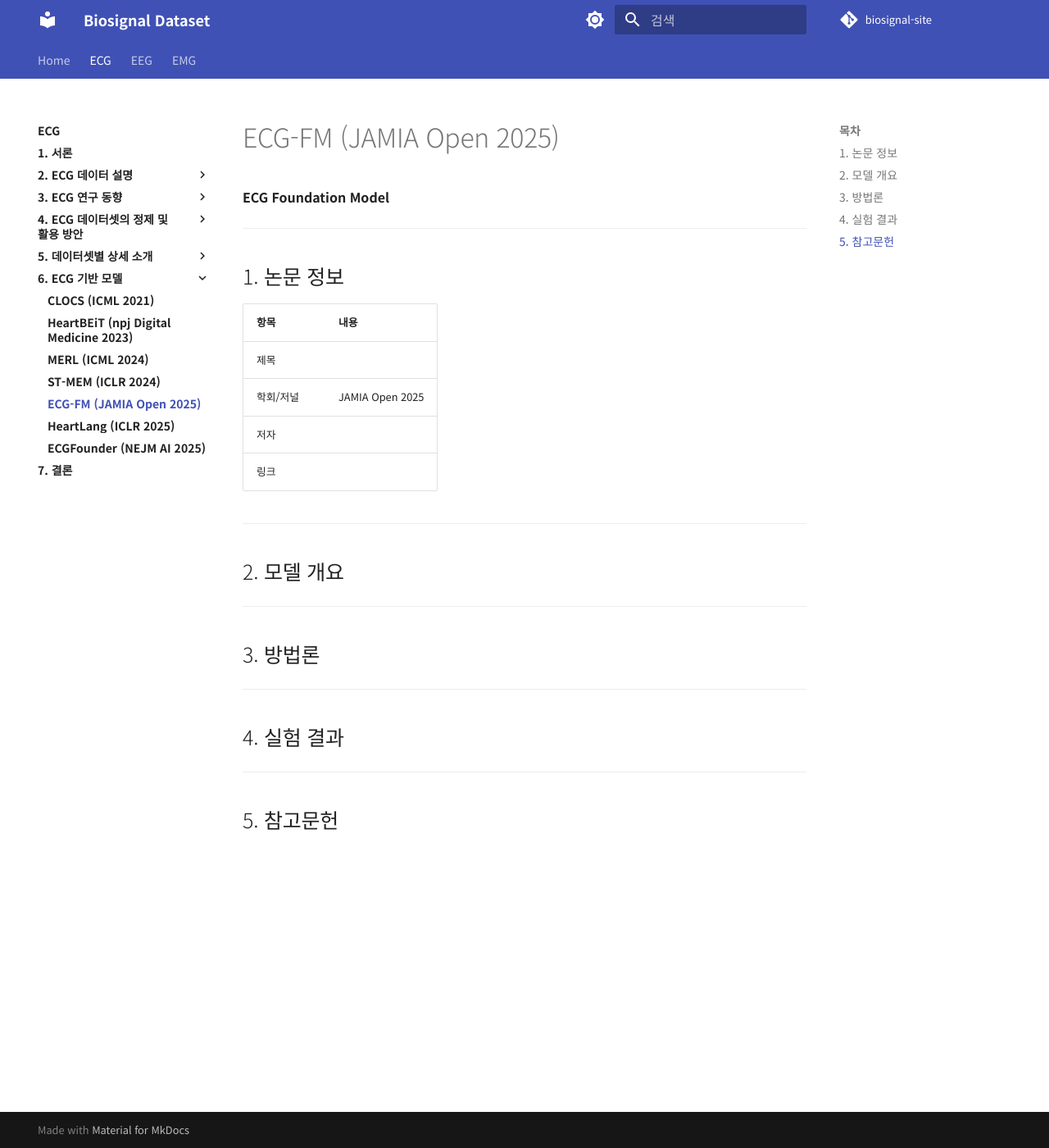
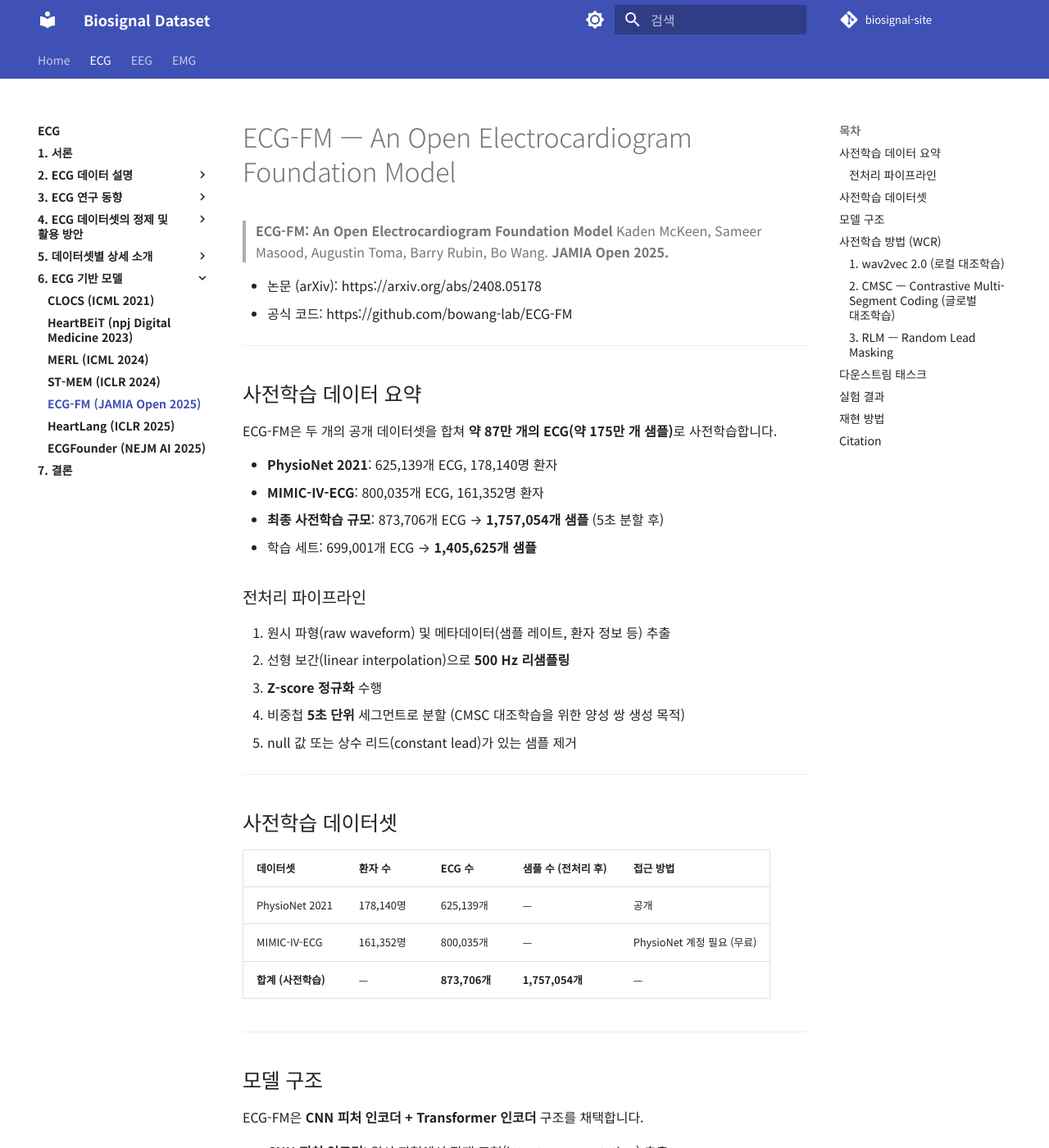
Before and after one commit to iwantjeonyeok/biosignal-site, an MkDocs documentation site: the page built from docs/ecg/6-ecg-기반-모델/ecg-fm.md, in a window 1280 px wide and 1400 px high. Shown: the whole window at 82% size. Built offline with MkDocs 1.6.1 and Material for MkDocs 9.7.7, drawn with Linux system fonts in a browser that asks for light colours; comment, search, counter and statistics services are not loaded; some of the changed text lies outside the part shown.

Commit message:
Add detailed ECG-FM page with pre-training data, architecture, and results

````diff
--- a/docs/ecg/6-ecg-기반-모델/ecg-fm.md
+++ b/docs/ecg/6-ecg-기반-모델/ecg-fm.md
@@ -1,36 +1,122 @@
-# ECG-FM (JAMIA Open 2025)
+# ECG-FM — An Open Electrocardiogram Foundation Model
 
-**ECG Foundation Model**
+> **ECG-FM: An Open Electrocardiogram Foundation Model**
+> Kaden McKeen, Sameer Masood, Augustin Toma, Barry Rubin, Bo Wang. **JAMIA Open 2025.**
+
+- 논문 (arXiv): https://arxiv.org/abs/2408.05178
+- 공식 코드: https://github.com/bowang-lab/ECG-FM
 
 ---
 
-## 1. 논문 정보
+## 사전학습 데이터 요약
 
-| 항목 | 내용 |
-| --- | --- |
-| 제목 |  |
-| 학회/저널 | JAMIA Open 2025 |
-| 저자 |  |
-| 링크 |  |
+ECG-FM은 두 개의 공개 데이터셋을 합쳐 **약 87만 개의 ECG(약 175만 개 샘플)**로 사전학습합니다.
+
+- **PhysioNet 2021**: 625,139개 ECG, 178,140명 환자
+- **MIMIC-IV-ECG**: 800,035개 ECG, 161,352명 환자
+- **최종 사전학습 규모**: 873,706개 ECG → **1,757,054개 샘플** (5초 분할 후)
+  - 학습 세트: 699,001개 ECG → **1,405,625개 샘플**
+
+### 전처리 파이프라인
+
+1. 원시 파형(raw waveform) 및 메타데이터(샘플 레이트, 환자 정보 등) 추출
+2. 선형 보간(linear interpolation)으로 **500 Hz 리샘플링**
+3. **Z-score 정규화** 수행
+4. 비중첩 **5초 단위** 세그먼트로 분할 (CMSC 대조학습을 위한 양성 쌍 생성 목적)
+5. null 값 또는 상수 리드(constant lead)가 있는 샘플 제거
 
 ---
 
-## 2. 모델 개요
+## 사전학습 데이터셋
 
-<!-- 모델에 대한 전반적인 설명을 작성하세요 -->
+| 데이터셋 | 환자 수 | ECG 수 | 샘플 수 (전처리 후) | 접근 방법 |
+|---------|--------|--------|-------------------|----------|
+| PhysioNet 2021 | 178,140명 | 625,139개 | — | 공개 |
+| MIMIC-IV-ECG | 161,352명 | 800,035개 | — | PhysioNet 계정 필요 (무료) |
+| **합계 (사전학습)** | — | **873,706개** | **1,757,054개** | — |
 
 ---
 
-## 3. 방법론
+## 모델 구조
 
-<!-- 모델 구조 및 학습 방법론을 작성하세요 -->
+ECG-FM은 **CNN 피처 인코더 + Transformer 인코더** 구조를 채택합니다.
+
+- **CNN 피처 인코더**: 원시 파형에서 잠재 표현(latent representation) 추출
+- **Transformer 인코더**: BERT-Base 하이퍼파라미터 적용
+  - 레이어 수: 12
+  - 임베딩 차원: 768
+  - Self-attention 헤드: 12
+  - FFN 차원: 3,072
 
 ---
 
-## 4. 실험 결과
+## 사전학습 방법 (WCR)
 
-<!-- 주요 실험 결과 및 성능 지표를 작성하세요 -->
+ECG-FM은 **세 가지 SSL 목적함수를 결합한 하이브리드 방식 WCR**을 사용합니다.
+
+### 1. wav2vec 2.0 (로컬 대조학습)
+- CNN 잠재 표현의 스팬(span)을 마스킹 (시작 토큰 확률 6.5%, 이후 10토큰 마스킹 → 전체 약 49% 마스킹)
+- 학습 가능한 코드북(2개 × 320코드)으로 양자화(quantization)
+- 마스킹된 토큰에 대해 로컬 컨텍스트로 정답 표현을 예측
+
+### 2. CMSC — Contrastive Multi-Segment Coding (글로벌 대조학습)
+- 시간적으로 인접한 ECG 세그먼트를 양성 쌍(positive pair)으로 처리
+- 데이터 증강(augmentation) 없이도 파생되므로 **faulty alignment 문제 회피**
+- 전역 표현(global representation) 간 시간 불변성(temporal invariance) 학습
+
+### 3. RLM — Random Lead Masking
+- 학습 시 ECG 리드를 무작위로 마스킹하는 증강 기법
+- 다양한 리드 구성에 대한 강건성 확보
 
 ---
 
-## 5. 참고문헌
+## 다운스트림 태스크
+
+| 태스크 | 데이터셋 | 규모 |
+|-------|---------|------|
+| ECG 해석 레이블 예측 | UHN-ECG | 573,670개 ECG |
+| ECG 해석 레이블 예측 | MIMIC-IV-ECG | 787,677개 ECG |
+| 좌심실 박출률 감소(LVEF) 예측 | UHN-ECG | 129,121개 ECG |
+
+---
+
+## 실험 결과
+
+| 레이블 | 지표 | 값 |
+|-------|-----|---|
+| 심방세동(Atrial Fibrillation) | AUROC | 0.996 |
+| LVEF ≤ 40% | AUROC | 0.929 |
+
+- 소규모~중규모 데이터 환경에서 태스크 특화 모델 대비 **현저한 성능 우위**
+- 데이터셋 간 일반화(cross-dataset generalizability) 검증
+- 3× NVIDIA A100 80GB GPU로 200 epoch 사전학습
+
+---
+
+## 재현 방법
+
+```bash
+# 1) MIMIC-IV-ECG 접근 (PhysioNet 계정 필요)
+#    https://physionet.org/content/mimic-iv-ecg/
+# 2) PhysioNet 2021 데이터 다운로드
+#    https://physionet.org/content/challenge-2021/
+# 3) 코드 클론
+git clone https://github.com/bowang-lab/ECG-FM
+cd ECG-FM && pip install -r requirements.txt
+# 4) 사전학습 실행
+python pretrain.py
+```
+
+---
+
+## Citation
+
+```bibtex
+@article{mckeen2024ecgfm,
+  title={ECG-FM: An Open Electrocardiogram Foundation Model},
+  author={McKeen, Kaden and Masood, Sameer and Toma, Augustin and Rubin, Barry and Wang, Bo},
+  journal={JAMIA Open},
+  year={2025},
+  url={https://arxiv.org/abs/2408.05178}
+}
+```
````
